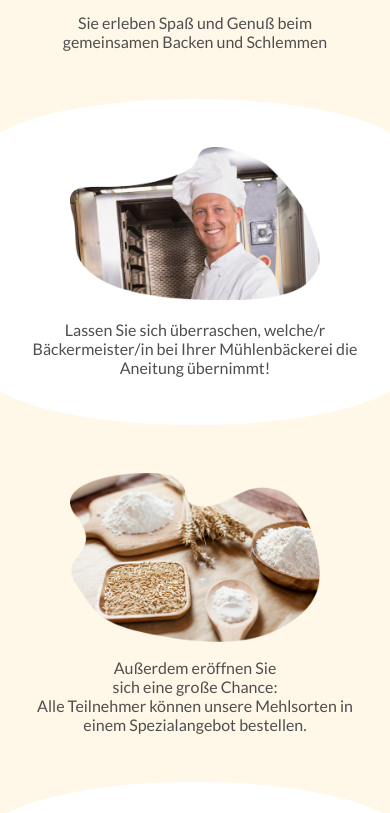
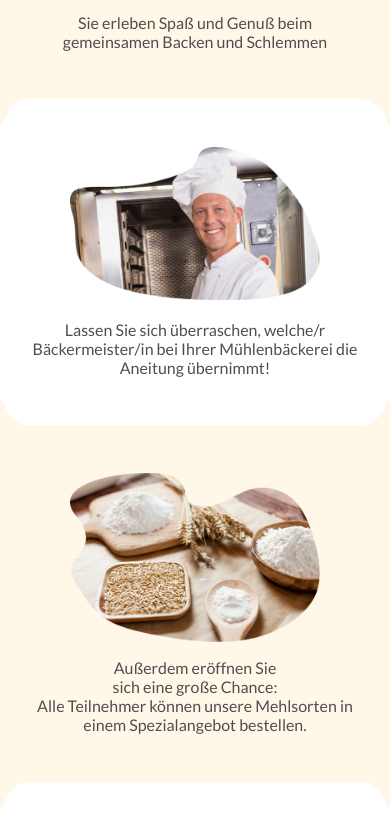
Before and after one commit to derstraeter/abschlusspruefung19, a plain HTML site: page index.html in a window 390 px wide. Shown: the part 849-1662 px from the top of the page. Drawn offline with nearby package versions, Linux system fonts and the light colour scheme.

```diff
--- a/styles.css
+++ b/styles.css
@@ -252,10 +252,10 @@
     padding: 3rem;
 		background: #fff;
 		width: 100%;
-    border-top-left-radius: 500px 40%;
-    border-top-right-radius: 500px 40%;
-    border-bottom-left-radius: 500px 40%;
-    border-bottom-right-radius: 500px 40%;
+    border-top-left-radius: 10% 40%;
+    border-top-right-radius: 10% 40%;
+    border-bottom-left-radius: 10% 40%;
+    border-bottom-right-radius: 10% 40%;
     margin: 3rem 0;
   }
 
```
